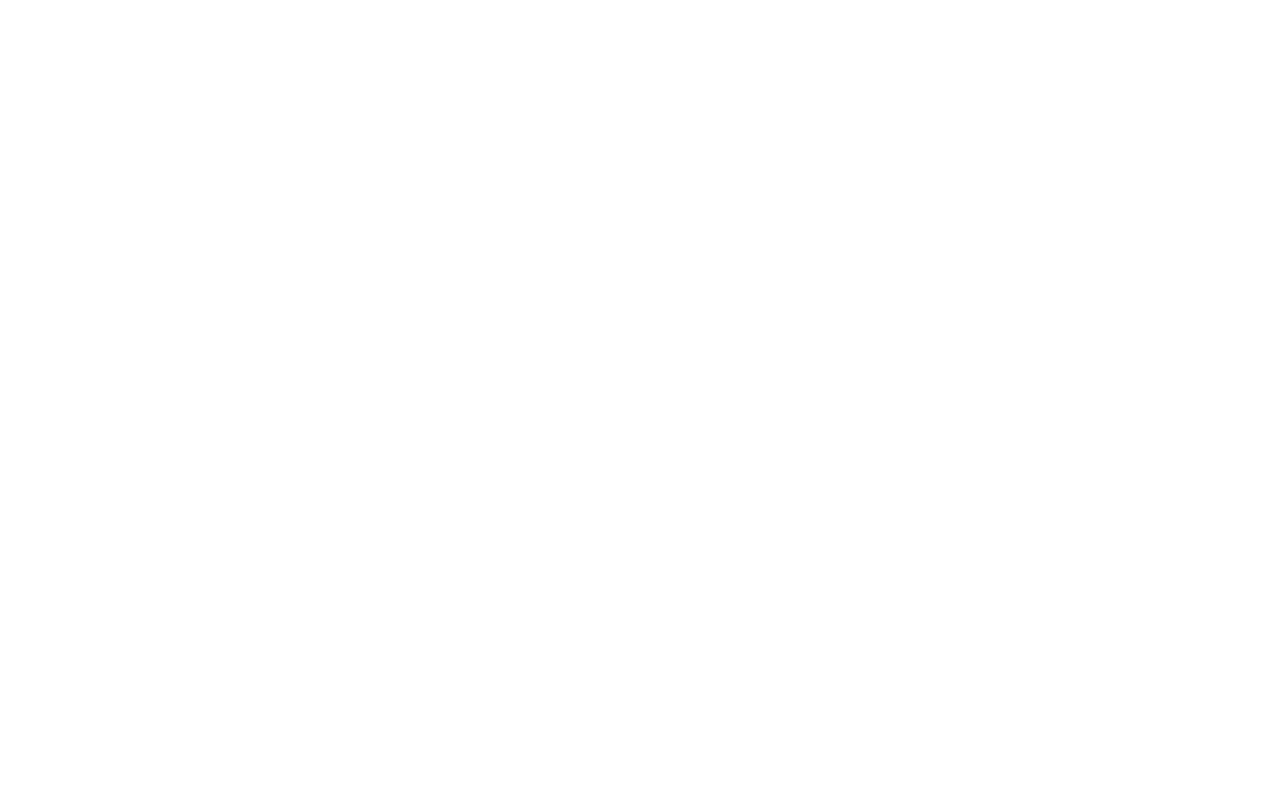
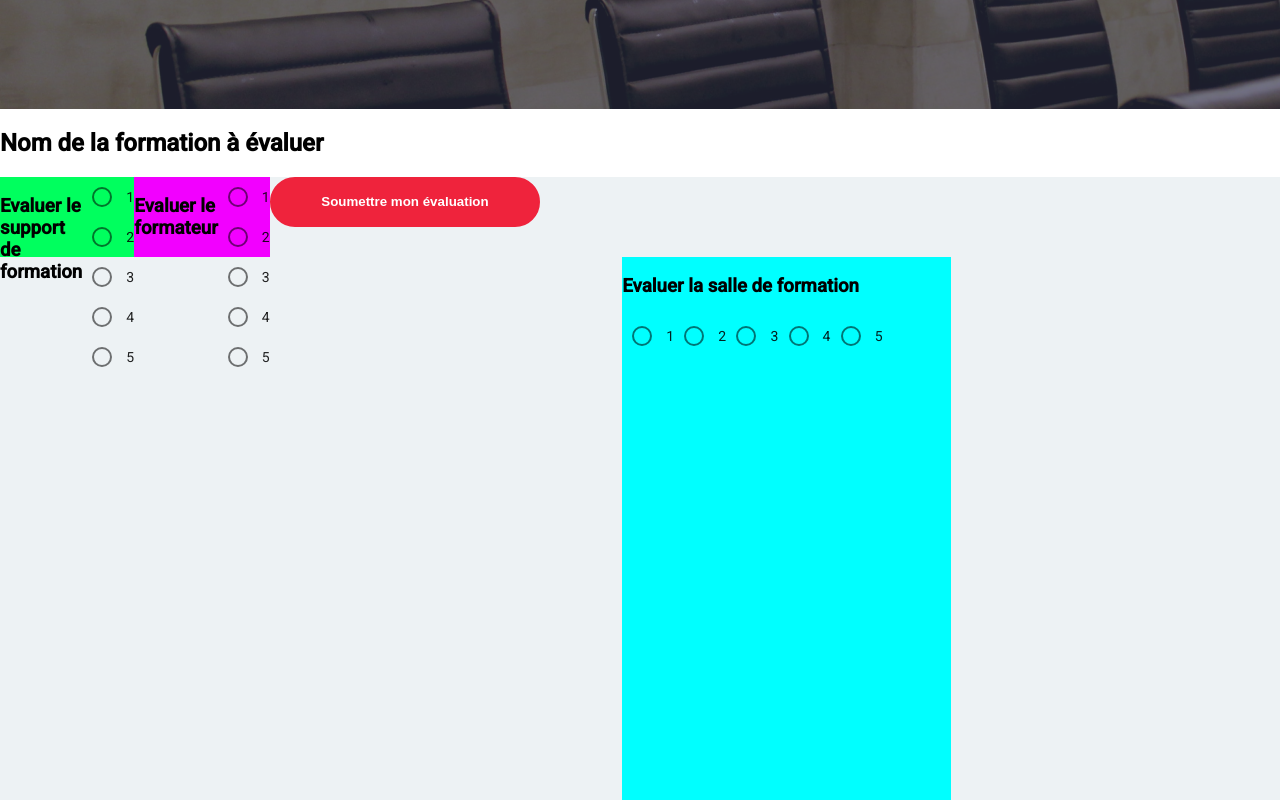
Before and after one commit to BastienCay/Front_IT_Formation, an Angular app in the folder IT_Formation/: page /evaluation in a window 1280 px wide. Before the commit this address led to /. Shown: the part 320-1120 px from the top of the page. Before the commit the page ends 800 px from the top, so only its background shows below. Built offline with nearby package versions, Linux system fonts and the light colour scheme.

Commit message:
css partie 1

```diff
--- a/IT_Formation/src/app/app.routes.ts
+++ b/IT_Formation/src/app/app.routes.ts
@@ -1,9 +1,12 @@
 import { Routes } from '@angular/router';
 import { HomePageComponent } from './pages/home-page/home-page.component';
 import { PageFormulaireEvaluationComponent } from './pages/page-formulaire-evaluation/page-formulaire-evaluation.component';
+import { FormulaireEvaluationComponent } from './pages/page-formulaire-evaluation/formulaire-evaluation/formulaire-evaluation.component';
 
 export const routes: Routes = [
     {path: '', redirectTo: 'home-page', pathMatch:'full'},
     {path:'home-page', component: HomePageComponent},
-    {path:'page-formulaire-evaluation', component: PageFormulaireEvaluationComponent},
+    {path:'evaluation', component: PageFormulaireEvaluationComponent},
+    {path:'eval', component: FormulaireEvaluationComponent},
+
 ];
--- a/IT_Formation/src/app/pages/page-formulaire-evaluation/formulaire-evaluation/formulaire-evaluation.component.css
+++ b/IT_Formation/src/app/pages/page-formulaire-evaluation/formulaire-evaluation/formulaire-evaluation.component.css
@@ -1,18 +1,78 @@
+/* .card-form-eval{
+    display: grid;
+    grid-template-columns: repeat(12,1fr);
+    grid-template-rows: 10vh 200px 24px 200px 24px 200px 50px 50px 50px;
+
+}
+form {
+    grid-row-start:2;
+    grid-row-end:7;
+    grid-column-start: 5;
+    grid-column-end: 9;
+    background-color: #df7f88;
+    display: flex;
+    flex-direction: column;
+    justify-content: space-between;
+
+} */
+.card-form-eval{
+
+
+}
+form {
+    display: grid;
+    grid-template-columns: repeat(12,1fr);
+    grid-template-rows: 10vh 200px 24px 200px 24px 200px 50px 50px 50px;
+
+    background-color: #EDF2F4;
+
+
+}
+
+
 .bouton-submit{
     width: 270px;
     height: 50px;
     border-radius: 30px;
     border: 2px solid #EF233C;
-    display: flex;
-    align-items: center;
-    justify-content: center;
+    grid-row-start: 6;
+
 
     font-weight: bold;
     background: #EF233C;
     color: white;
+
 }
 
 .bouton-submit:hover{
     color: #c81d31;
     background: #EDF2F4;
 }
+
+
+#card01 {
+    grid-row-start:2;
+    grid-row-end:7;
+    grid-column-start: 5;
+    grid-column-end: 9;
+    background-color: aqua;
+}
+
+#card02{
+    display: flex;
+    justify-content: center;
+    background-color: rgb(0, 255, 94);
+}
+
+#card03{
+    display: flex;
+    justify-content: center;
+    background-color: rgb(242, 0, 255);
+}
+
+
+h2 {
+    grid-row-start:1;
+    grid-column-start: 6;
+    grid-column-end: 9;
+}
--- a/IT_Formation/src/app/pages/page-formulaire-evaluation/formulaire-evaluation/formulaire-evaluation.component.html
+++ b/IT_Formation/src/app/pages/page-formulaire-evaluation/formulaire-evaluation/formulaire-evaluation.component.html
@@ -1,6 +1,8 @@
-<h2>Nom de la formation à évaluer</h2>
+<div class="card-form-eval">
+    <h2>Nom de la formation à évaluer</h2>
 
 <form action="" [formGroup]="eval" (ngSubmit)="onSubmit()">
+
     <div id="card01">
         <h3>Evaluer la salle de formation</h3>
         <mat-radio-group
@@ -15,7 +17,7 @@
             <mat-radio-button value="5">5</mat-radio-button>
         </mat-radio-group>
     </div>
-    <div>
+    <div id="card02">
         <h3>Evaluer le support de formation</h3>
         <mat-radio-group
         class="card-radio-group"
@@ -27,7 +29,7 @@
             <mat-radio-button value="5">5</mat-radio-button>
         </mat-radio-group>
     </div>
-    <div>
+    <div id="card03">
         <h3>Evaluer le formateur</h3>
         <mat-radio-group
         class="card-radio-group"
@@ -44,3 +46,4 @@
     </div>
 
 </form>
+</div>
--- a/IT_Formation/src/app/pages/page-formulaire-evaluation/page-formulaire-evaluation.component.css
+++ b/IT_Formation/src/app/pages/page-formulaire-evaluation/page-formulaire-evaluation.component.css
@@ -25,7 +25,7 @@
     justify-content: center;
 }
 
-section p{
+section h1{
     position: absolute;
     color: white;
     text-align: center;
--- a/IT_Formation/src/app/pages/page-formulaire-evaluation/page-formulaire-evaluation.component.html
+++ b/IT_Formation/src/app/pages/page-formulaire-evaluation/page-formulaire-evaluation.component.html
@@ -2,7 +2,7 @@
 <section id="banniere_presentation">
     <div id="banniere"></div>
     <div class="assombrir"></div>
-    <p>Evaluer ma formation</p>
+    <h1>Evaluer ma formation</h1>
 </section>
 <app-formulaire-evaluation></app-formulaire-evaluation>
 <app-footer></app-footer>
```
